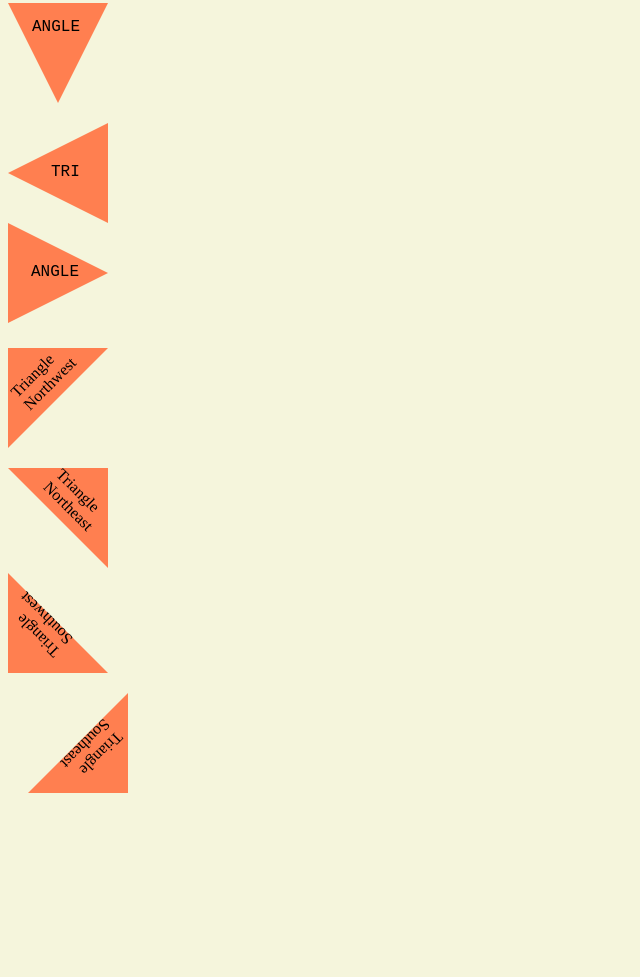
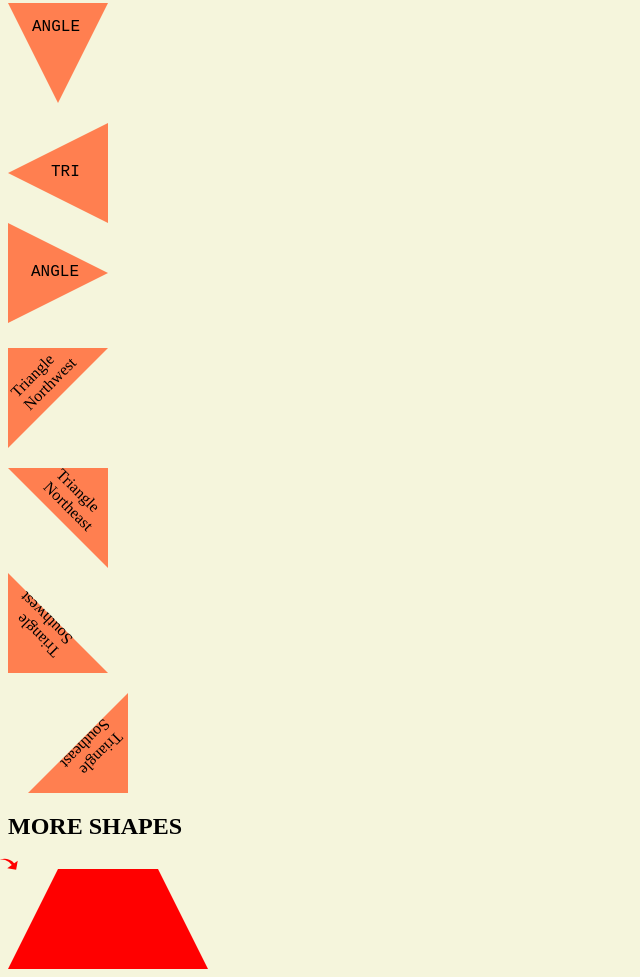
Before and after one commit to a1GoXplorer/shapes, a plain HTML site: page index.html in a window 1280 px wide. Shown: the part 698-1675 px from the top of the page, without its empty margins (0-640 px from the left). Before the commit the page ends 1511 px from the top, so only its background shows below. Drawn offline with Linux system fonts and the light colour scheme.

Commit message:
trapezoid

```diff
--- a/index.html
+++ b/index.html
@@ -44,6 +44,13 @@
       <div class="trianglebottomright">
         <p class="text" id="trianglebottomrighttext">Triangle Southeast</p>
       </div>
+      <h2>MORE SHAPES  </h2>
+      <div class="curvedarrow">
+      </div>
+      <div class="curvedarrow:after"></div>
+      <div class="trapezoid"></div>
+
+
 
 
 
--- a/stylesheet.css
+++ b/stylesheet.css
@@ -195,3 +195,40 @@ div {
   margin-top: 40px;
   width: 65px;
 }
+
+.curvedarrow
+{
+  position: relative;
+  width: 0;
+  height: 0;
+  border-top: 9px solid transparent;
+  border-right: 9px solid red;
+  -webkit-transform: rotate(10deg);
+  -moz-transform: rotate(10deg);
+  -ms-transform: rotate(10deg);
+  -o-transform: rotate(10deg);
+}
+.curvedarrow:after {
+  content: "";
+  position: absolute;
+  border: 0 solid transparent;
+  border-top: 3px solid red;
+  border-radius: 20px 0 0 0;
+  top: -12px;
+  left: -9px;
+  width: 12px;
+  height: 12px;
+  -webkit-transform: rotate(45deg);
+  -moz-transform: rotate(45deg);
+  -ms-transform: rotate(45deg);
+  -o-transform: rotate(45deg);
+}
+
+.trapezoid {
+  border-bottom: 100px solid red;
+  border-left: 50px solid transparent;
+  border-right: 50px solid transparent;
+  height: 0;
+  width: 100px;
+}
+}
```
